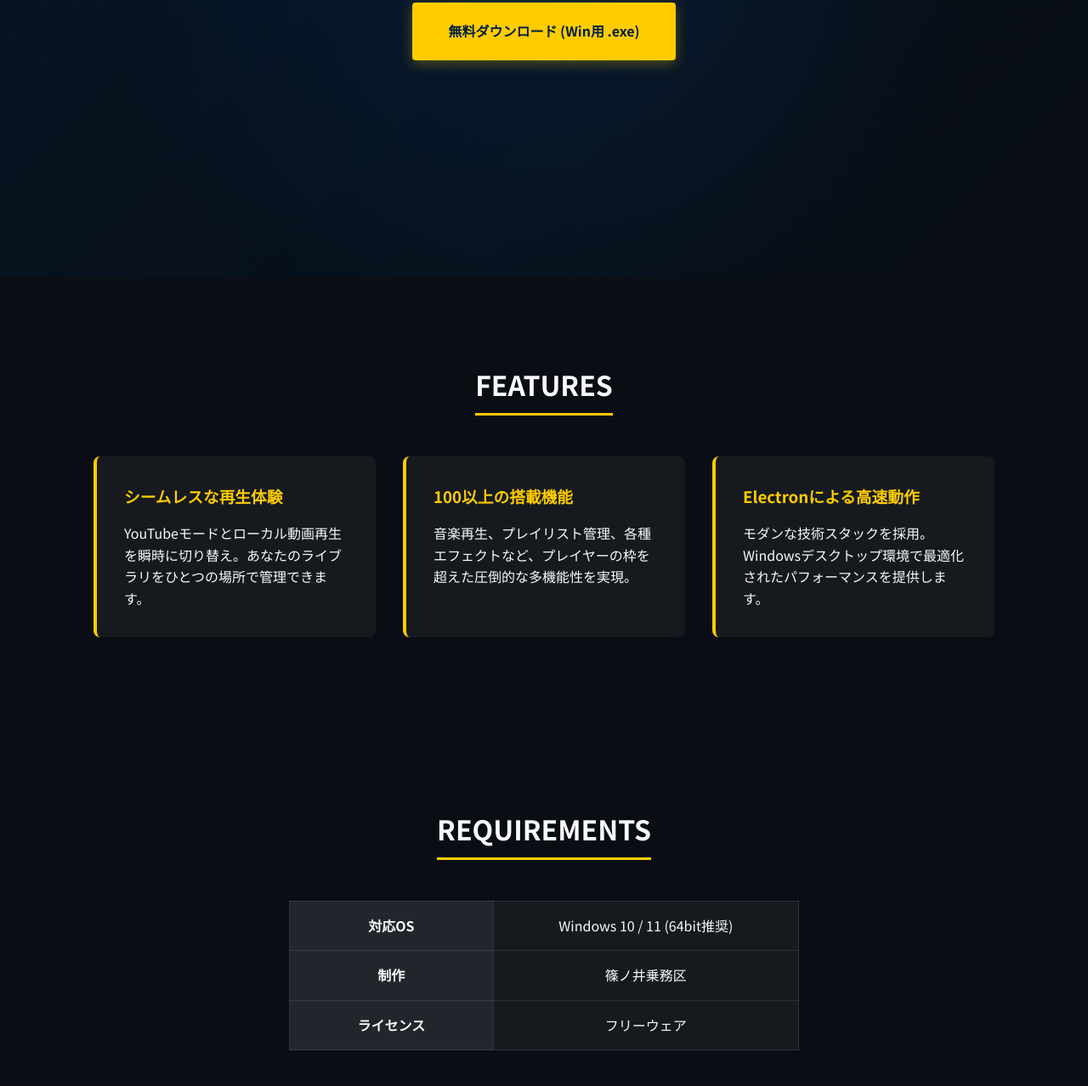
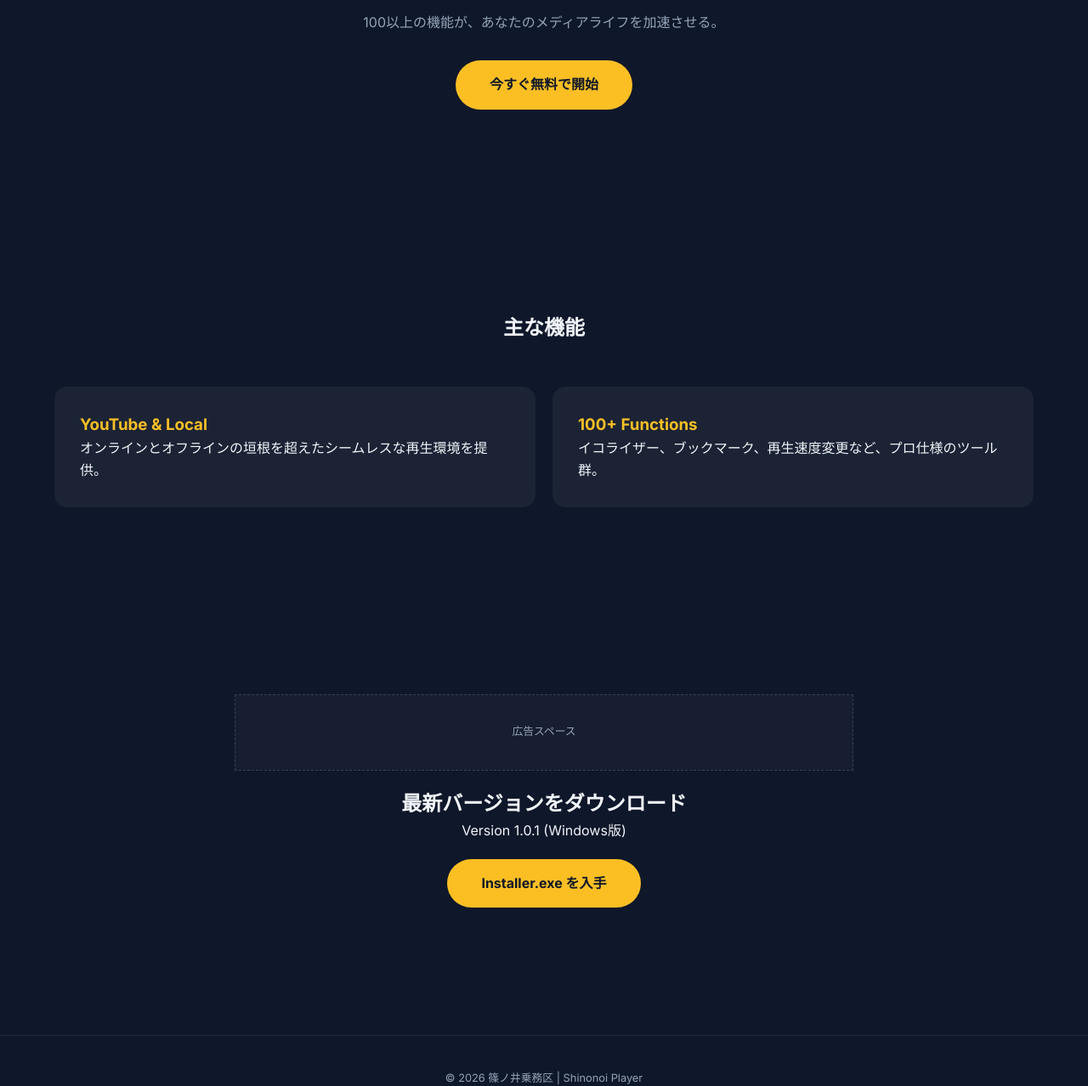
Before and after one commit to shinorail/shinonoi-player, a plain HTML site: page index.html in a window 1280 px wide. Shown: the part 473-1751 px from the top of the page at 85% size. Drawn offline with Linux system fonts and the light colour scheme.

Commit message:
Update index.html

```diff
--- a/index.html
+++ b/index.html
@@ -3,256 +3,211 @@
 <head>
     <meta charset="UTF-8">
     <meta name="viewport" content="width=device-width, initial-scale=1.0">
-    <title>篠ノ井メディアプレイヤー | Shinonoi Player</title>
-    <link href="https://fonts.googleapis.com/css2?family=Noto+Sans+JP:wght@400;700;900&display=swap" rel="stylesheet">
+    <title>Shinonoi Player | 篠ノ井メディアプレイヤー</title>
+    <link href="https://fonts.googleapis.com/css2?family=Inter:wght@400;700;900&family=Noto+Sans+JP:wght@400;700&display=swap" rel="stylesheet">
     <style>
         :root {
-            --primary-blue: #001f3f; /* 深みのある紺色 */
-            --accent-yellow: #ffcc00; /* 鉄道標識の黄色 */
-            --text-white: #f8f9fa;
-            --bg-dark: #0a0e14;
-            --card-bg: rgba(255, 255, 255, 0.05);
+            --primary: #0f172a;
+            --accent: #fbbf24;
+            --text-main: #f1f5f9;
+            --text-sub: #94a3b8;
+            --glass: rgba(30, 41, 59, 0.8);
+            --transition: all 0.4s cubic-bezier(0.16, 1, 0.3, 1);
         }
 
-        * {
-            margin: 0;
-            padding: 0;
-            box-sizing: border-box;
-        }
-
+        * { margin: 0; padding: 0; box-sizing: border-box; }
+        html { scroll-behavior: smooth; }
         body {
-            font-family: 'Noto Sans JP', sans-serif;
-            background-color: var(--bg-dark);
-            color: var(--text-white);
+            font-family: 'Inter', 'Noto Sans JP', sans-serif;
+            background-color: var(--primary);
+            color: var(--text-main);
             line-height: 1.6;
             overflow-x: hidden;
         }
 
-        /* 背景装飾：鉄道の軌道をイメージしたライン */
-        body::before {
-            content: "";
+        /* --- ナビゲーション & ハンバーガー --- */
+        nav {
             position: fixed;
-            top: 0;
-            left: 0;
-            width: 100%;
-            height: 100%;
-            background: linear-gradient(135deg, rgba(0,31,63,0.4) 0%, rgba(10,14,20,1) 100%);
-            z-index: -1;
+            top: 0; width: 100%; height: 70px;
+            background: var(--glass);
+            backdrop-filter: blur(10px);
+            display: flex;
+            justify-content: space-between;
+            align-items: center;
+            padding: 0 5%;
+            z-index: 1000;
+            border-bottom: 1px solid rgba(255,255,255,0.05);
         }
 
-        /* ヒーローセクション */
-        header {
-            height: 100vh;
+        .logo { font-weight: 900; font-size: 1.2rem; cursor: pointer; }
+
+        .nav-links { display: flex; list-style: none; gap: 2rem; }
+        .nav-links a { color: var(--text-main); text-decoration: none; font-size: 0.9rem; transition: var(--transition); }
+        .nav-links a:hover { color: var(--accent); }
+
+        .hamburger { display: none; cursor: pointer; flex-direction: column; gap: 6px; z-index: 1001; }
+        .hamburger span { width: 25px; height: 2px; background: var(--text-main); transition: var(--transition); }
+
+        /* --- 広告スペース --- */
+        .ad-space {
+            width: 100%; max-width: 728px; height: 90px;
+            background: rgba(255,255,255,0.03);
+            margin: 20px auto;
             display: flex;
-            flex-direction: column;
+            align-items: center;
             justify-content: center;
-            align-items: center;
-            text-align: center;
-            padding: 0 20px;
-            background: radial-gradient(circle at center, rgba(0, 123, 255, 0.1) 0%, transparent 70%);
+            border: 1px dashed #334155;
+            font-size: 0.8rem; color: var(--text-sub);
         }
 
-        .hero-logo {
-            font-size: 1.2rem;
-            letter-spacing: 0.3em;
-            color: var(--accent-yellow);
-            margin-bottom: 1rem;
-            font-weight: bold;
+        /* --- セクション表示管理 --- */
+        .page-content { display: none; padding-top: 100px; min-height: 100vh; }
+        .page-content.active { display: block; }
+
+        /* --- ヒーロー & アニメーション --- */
+        .hero {
+            height: 80vh; display: flex; flex-direction: column;
+            justify-content: center; align-items: center; text-align: center;
         }
+        .hero h1 { font-size: clamp(2rem, 8vw, 4rem); margin-bottom: 1rem; opacity: 0; transform: translateY(30px); animation: fadeInUp 0.8s forwards; }
 
-        h1 {
-            font-size: clamp(2.5rem, 8vw, 4.5rem);
-            font-weight: 900;
-            margin-bottom: 1rem;
-            line-height: 1.1;
-            text-shadow: 0 0 20px rgba(255, 255, 255, 0.2);
+        @keyframes fadeInUp { to { opacity: 1; transform: translateY(0); } }
+
+        .btn {
+            padding: 1rem 2.5rem; background: var(--accent); color: var(--primary);
+            text-decoration: none; font-weight: bold; border-radius: 50px;
+            transition: var(--transition); border: none; cursor: pointer;
         }
+        .btn:hover { transform: scale(1.05); box-shadow: 0 0 20px rgba(251, 191, 36, 0.4); }
 
-        .tagline {
-            font-size: clamp(1rem, 3vw, 1.5rem);
-            margin-bottom: 2.5rem;
-            color: #ccc;
-        }
+        /* --- 法的文書・規約 --- */
+        .legal-text { max-width: 800px; margin: 0 auto; padding: 40px 20px; background: rgba(255,255,255,0.02); border-radius: 12px; }
+        .legal-text h2 { margin: 2rem 0 1rem; color: var(--accent); }
+        .legal-text p, .legal-text li { font-size: 0.9rem; color: var(--text-sub); margin-bottom: 1rem; }
 
-        .btn-download {
-            display: inline-block;
-            padding: 1.2rem 2.5rem;
-            background-color: var(--accent-yellow);
-            color: var(--primary-blue);
-            text-decoration: none;
-            font-weight: bold;
-            border-radius: 4px;
-            transition: all 0.3s ease;
-            box-shadow: 0 4px 15px rgba(255, 204, 0, 0.3);
-            border: 2px solid var(--accent-yellow);
-        }
+        /* --- 404ページ --- */
+        #page-404 { text-align: center; display: none; flex-direction: column; justify-content: center; height: 100vh; }
+        #page-404 h1 { font-size: 8rem; color: var(--accent); }
 
-        .btn-download:hover {
-            background-color: transparent;
-            color: var(--accent-yellow);
-            transform: translateY(-3px);
-        }
+        /* --- フッター --- */
+        footer { padding: 40px; text-align: center; border-top: 1px solid #1e293b; margin-top: 50px; font-size: 0.8rem; color: var(--text-sub); }
 
-        /* 特徴紹介 */
-        .section-title {
-            text-align: center;
-            margin-bottom: 3rem;
-            font-size: 2rem;
-            border-bottom: 3px solid var(--accent-yellow);
-            display: inline-block;
-            padding-bottom: 0.5rem;
-        }
-
-        section {
-            padding: 100px 20px;
-            max-width: 1100px;
-            margin: 0 auto;
-            text-align: center;
-        }
-
-        .features-grid {
-            display: grid;
-            grid-template-columns: repeat(auto-fit, minmax(300px, 1fr));
-            gap: 2rem;
-        }
-
-        .feature-card {
-            background: var(--card-bg);
-            padding: 2rem;
-            border-radius: 8px;
-            border-left: 4px solid var(--accent-yellow);
-            transition: transform 0.3s;
-            text-align: left;
-        }
-
-        .feature-card:hover {
-            transform: translateY(-5px);
-            background: rgba(255, 255, 255, 0.08);
-        }
-
-        .feature-card h3 {
-            margin-bottom: 1rem;
-            color: var(--accent-yellow);
-        }
-
-        /* 動作環境 */
-        .specs-table {
-            width: 100%;
-            max-width: 600px;
-            margin: 0 auto;
-            border-collapse: collapse;
-            background: var(--card-bg);
-        }
-
-        .specs-table td {
-            padding: 1rem;
-            border: 1px solid rgba(255,255,255,0.1);
-        }
-
-        .specs-label {
-            font-weight: bold;
-            background: rgba(255,255,255,0.05);
-            width: 40%;
-        }
-
-        /* フッター */
-        footer {
-            padding: 50px 20px;
-            text-align: center;
-            background-color: #05070a;
-            font-size: 0.9rem;
-            color: #666;
-            border-top: 1px solid rgba(255,255,255,0.05);
-        }
-
-        /* アニメーション用 */
-        .fade-in {
-            opacity: 0;
-            transform: translateY(20px);
-            transition: 1s all ease-out;
-        }
-
-        .fade-in.visible {
-            opacity: 1;
-            transform: translateY(0);
-        }
-
+        /* モバイル対応 */
         @media (max-width: 768px) {
-            header { height: auto; padding: 100px 20px; }
+            .nav-links {
+                position: fixed; right: -100%; top: 0; height: 100vh; width: 70%;
+                background: var(--primary); flex-direction: column; padding: 100px 40px;
+                transition: 0.3s; box-shadow: -10px 0 30px rgba(0,0,0,0.5);
+            }
+            .nav-links.open { right: 0; }
+            .hamburger { display: flex; }
         }
     </style>
 </head>
 <body>
 
-    <header>
-        <div class="hero-logo">SHINONOI MEDIA PLAYER</div>
-        <h1>篠ノ井メディアプレイヤー</h1>
-        <p class="tagline">鉄道ファンのための、究極の多機能メディアプレイヤー。</p>
-        <a href="#download" class="btn-download">無料ダウンロード (Win用 .exe)</a>
-    </header>
+    <nav>
+        <div class="logo" onclick="showPage('main')">SHINONOI PLAYER</div>
+        <div class="hamburger" onclick="toggleMenu()">
+            <span></span><span></span><span></span>
+        </div>
+        <ul class="nav-links">
+            <li><a href="#features" onclick="showPage('main')">機能</a></li>
+            <li><a href="#download" onclick="showPage('main')">ダウンロード</a></li>
+            <li><a href="#" onclick="showPage('terms')">利用規約</a></li>
+            <li><a href="#" onclick="showPage('privacy')">プライバシー</a></li>
+        </ul>
+    </nav>
 
-    <section id="features">
-        <h2 class="section-title">FEATURES</h2>
-        <div class="features-grid">
-            <div class="feature-card fade-in">
-                <h3>シームレスな再生体験</h3>
-                <p>YouTubeモードとローカル動画再生を瞬時に切り替え。あなたのライブラリをひとつの場所で管理できます。</p>
+    <main id="page-main" class="page-content active">
+        <section class="hero">
+            <div class="ad-space">広告スペース（728x90）</div>
+            <h1>次世代のマルチ再生体験。</h1>
+            <p style="color: var(--text-sub); margin-bottom: 2rem;">100以上の機能が、あなたのメディアライフを加速させる。</p>
+            <a href="#download" class="btn">今すぐ無料で開始</a>
+        </section>
+
+        <section id="features" style="padding: 100px 5%;">
+            <h2 style="text-align: center; margin-bottom: 50px;">主な機能</h2>
+            <div style="display: grid; grid-template-columns: repeat(auto-fit, minmax(280px, 1fr)); gap: 20px;">
+                <div style="background: rgba(255,255,255,0.05); padding: 30px; border-radius: 15px;">
+                    <h3 style="color: var(--accent);">YouTube & Local</h3>
+                    <p>オンラインとオフラインの垣根を超えたシームレスな再生環境を提供。</p>
+                </div>
+                <div style="background: rgba(255,255,255,0.05); padding: 30px; border-radius: 15px;">
+                    <h3 style="color: var(--accent);">100+ Functions</h3>
+                    <p>イコライザー、ブックマーク、再生速度変更など、プロ仕様のツール群。</p>
+                </div>
             </div>
-            <div class="feature-card fade-in">
-                <h3>100以上の搭載機能</h3>
-                <p>音楽再生、プレイリスト管理、各種エフェクトなど、プレイヤーの枠を超えた圧倒的な多機能性を実現。</p>
-            </div>
-            <div class="feature-card fade-in">
-                <h3>Electronによる高速動作</h3>
-                <p>モダンな技術スタックを採用。Windowsデスクトップ環境で最適化されたパフォーマンスを提供します。</p>
-            </div>
+        </section>
+
+        <section id="download" style="text-align: center; padding: 100px 5%;">
+            <div class="ad-space">広告スペース</div>
+            <h2>最新バージョンをダウンロード</h2>
+            <p>Version 1.0.1 (Windows版)</p>
+            <a href="#" class="btn" style="margin-top: 20px; display: inline-block;">Installer.exe を入手</a>
+        </section>
+    </main>
+
+    <div id="page-terms" class="page-content">
+        <div class="legal-text">
+            <h1>利用規約</h1>
+            <h2>第1条 著作権</h2>
+            <p>本ソフトウェア「篠ノ井メディアプレイヤー」に関する一切の著作権は、**篠ノ井乗務区**に帰属します。</p>
+            <h2>第2条 使用許諾</h2>
+            <p>ユーザーは、本ソフトウェアを非営利目的および個人の範囲内で自由に使用、複製、配布することができます。ただし、リバースエンジニアリング、改変、および有料での転売を禁じます。</p>
+            <h2>第3条 免責事項</h2>
+            <p>本ソフトウェアの使用によって生じた直接的、間接的な損害について、作者は一切の責任を負いません。自己責任においてご利用ください。</p>
+            <button class="btn" onclick="showPage('main')">戻る</button>
         </div>
-    </section>
+    </div>
 
-    <section id="spec">
-        <h2 class="section-title">REQUIREMENTS</h2>
-        <table class="specs-table fade-in">
-            <tr>
-                <td class="specs-label">対応OS</td>
-                <td>Windows 10 / 11 (64bit推奨)</td>
-            </tr>
-            <tr>
-                <td class="specs-label">制作</td>
-                <td>篠ノ井乗務区</td>
-            </tr>
-            <tr>
-                <td class="specs-label">ライセンス</td>
-                <td>フリーウェア</td>
-            </tr>
-        </table>
-    </section>
+    <div id="page-privacy" class="page-content">
+        <div class="legal-text">
+            <h1>プライバシーポリシー</h1>
+            <p>篠ノ井乗務区（以下、当区）は、本アプリにおけるユーザーの個人情報の取り扱いについて、以下の通り定めます。</p>
+            <h2>1. 情報の収集</h2>
+            <p>本アプリは、ユーザーの個人情報を意図的に収集・送信することはありません。YouTubeモードでの閲覧履歴は、各プラットフォームの仕様に準じます。</p>
+            <h2>2. ライセンス</h2>
+            <p>本アプリはフリーウェアとして提供されます。ライセンスの形態は自由ですが、ソースコードの権利は当区にあります。</p>
+            <button class="btn" onclick="showPage('main')">戻る</button>
+        </div>
+    </div>
 
-    <section id="download" style="background: rgba(255,204,0,0.05);">
-        <h2 class="section-title">DOWNLOAD</h2>
-        <p style="margin-bottom: 2rem;">最新バージョンをお試しください。</p>
-        <div class="fade-in">
-            <p style="font-weight: bold; font-size: 1.2rem;">Version 1.0.1</p>
-            <p style="color: #888; margin-bottom: 1.5rem;">ShinonoiPlayer_Setup_1.0.1.exe</p>
-            <a href="#" class="btn-download">Windows版をダウンロード</a>
-        </div>
-    </section>
+    <div id="page-404" class="page-content">
+        <h1>404</h1>
+        <p>指定された信号機（ページ）は見つかりませんでした。</p>
+        <button class="btn" onclick="showPage('main')" style="margin-top: 20px;">ホームへ戻る</button>
+    </div>
 
     <footer>
-        <p>© 2026 篠ノ井乗務区</p>
-        <p style="margin-top: 10px; font-size: 0.7rem;">Created with Electron. Built for Rail Fans.</p>
+        <p>© 2026 篠ノ井乗務区 | Shinonoi Player</p>
+        <p style="margin-top: 10px; opacity: 0.5;">All Rights Reserved.</p>
     </footer>
 
     <script>
-        // スクロール時に要素をフェードインさせる簡単なスクリプト
-        const observer = new IntersectionObserver((entries) => {
-            entries.forEach(entry => {
-                if (entry.isIntersecting) {
-                    entry.target.classList.add('visible');
-                }
-            });
-        }, { threshold: 0.1 });
+        // ハンバーガーメニュー制御
+        function toggleMenu() {
+            document.querySelector('.nav-links').classList.toggle('open');
+        }
 
-        document.querySelectorAll('.fade-in').forEach(el => observer.observe(el));
+        // ページ切り替え（SPA風の挙動）
+        function showPage(pageId) {
+            document.querySelectorAll('.page-content').forEach(p => p.classList.remove('active'));
+            const target = document.getElementById('page-' + pageId);
+            if (target) {
+                target.classList.add('active');
+                window.scrollTo(0,0);
+            } else {
+                document.getElementById('page-404').classList.add('active');
+            }
+            document.querySelector('.nav-links').classList.remove('open');
+        }
+
+        // 存在しないハッシュへの対応（簡易404シミュレーション）
+        window.addEventListener('hashchange', () => {
+            if(window.location.hash === "#notfound") showPage('404');
+        });
     </script>
 </body>
 </html>
```
